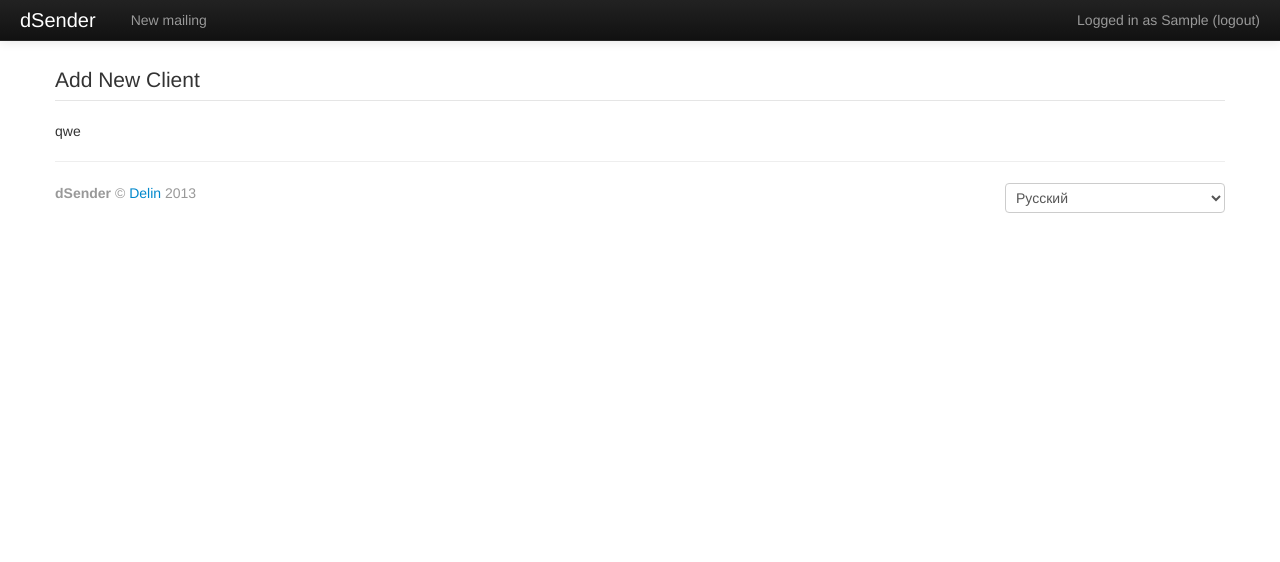
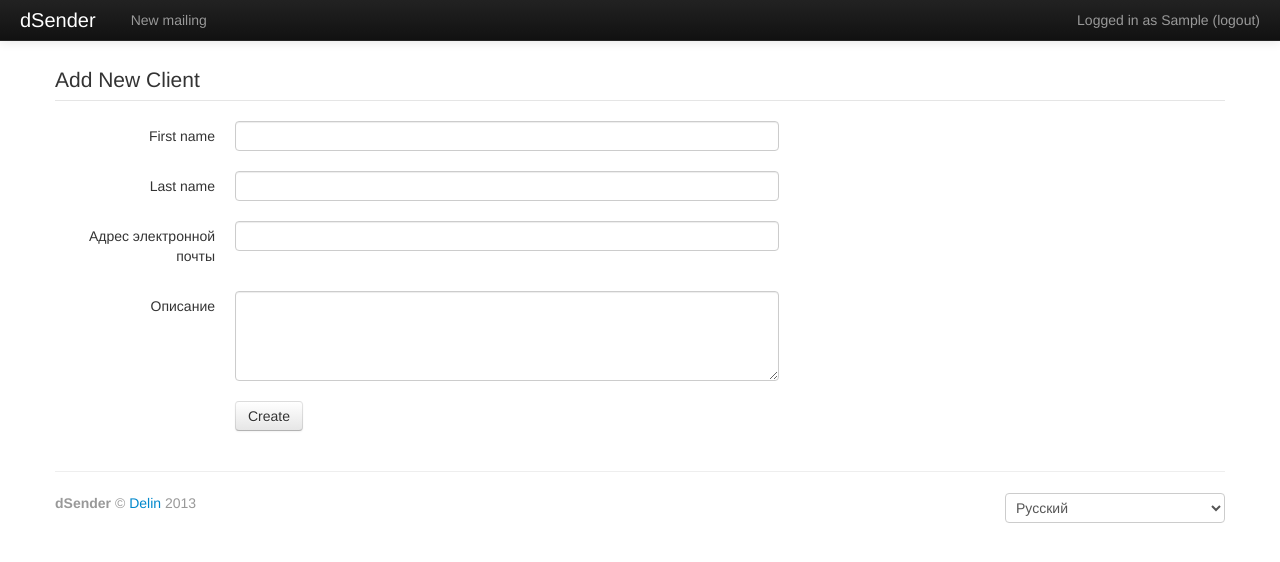
Before and after one commit to delin/dsender, a Django app: page /client/add/ in a window 1280 px wide. Shown: the top 562 px of the page. Run offline with Django 3.2, Linux system fonts and the light colour scheme; the visitor is signed in with stand-in values (Sample User, id 1); parts of the project's set-up code (start-up, migrations or seed data) failed here and were passed over; some libraries are stand-ins or nearby versions.

Commit message:
Начало работы над возможностью отписки от рассылок refs #83. Добавление клиентов. Просмотр клиентов.

```diff
--- /dev/null
+++ b/main/forms.py
@@ -0,0 +1,16 @@
+from django.forms import ModelForm, TextInput, Textarea
+from main.models import Client
+
+__author__ = 'delin'
+
+
+class ClientForm(ModelForm):
+    class Meta:
+        model = Client
+        fields = ('first_name', 'last_name', 'email', 'description')
+        widgets = {
+            'email': TextInput(attrs={'class': 'input-xxlarge'}),
+            'first_name': TextInput(attrs={'class': 'input-xxlarge'}),
+            'last_name': TextInput(attrs={'class': 'input-xxlarge'}),
+            'description': Textarea(attrs={'cols': 80, 'rows': 4, 'class': 'input-xxlarge'}),
+        }
--- a/main/models.py
+++ b/main/models.py
@@ -12,7 +12,7 @@ class MailAccount(models.Model):
     description = models.TextField(verbose_name=_("Description"), max_length=1024, blank=True, null=True)
     date_creating = models.DateTimeField(verbose_name=_("Date of creating"), auto_now_add=True)
     counter = models.BigIntegerField(verbose_name=_("Counter"), default=0)
-    previous_version = models.ForeignKey('Message', verbose_name=_("Previous version"), null=True, blank=True,
+    previous_version = models.ForeignKey('MailAccount', verbose_name=_("Previous version"), null=True, blank=True,
                                          related_name='previous_version_account')
     is_removed = models.BooleanField(verbose_name=_("Removed"), default=False)
     # TODO add limits
@@ -33,8 +33,10 @@ class Client(models.Model):
     first_name = models.CharField(verbose_name=_("First name"), max_length=512)
     last_name = models.CharField(verbose_name=_("Last name"), max_length=512)
     description = models.TextField(verbose_name=_("Description"), max_length=1024, blank=True, null=True)
+    unsubscribe_code = models.CharField(verbose_name=_("Unsubscribe code"), max_length=32)
+    is_unsubscribed = models.BooleanField(verbose_name=_("Removed"), default=False)
     date_creating = models.DateTimeField(verbose_name=_("Date of creating"), auto_now_add=True)
-    previous_version = models.ForeignKey('Message', verbose_name=_("Previous version"), null=True, blank=True,
+    previous_version = models.ForeignKey('Client', verbose_name=_("Previous version"), null=True, blank=True,
                                          related_name='previous_version_client')
     is_removed = models.BooleanField(verbose_name=_("Removed"), default=False)
 
@@ -52,7 +54,7 @@ class Project(models.Model):
     from_name = models.CharField(verbose_name=_("From name"), max_length=1024)
     from_account = models.ForeignKey(MailAccount, verbose_name=_("From account"))
     date_creating = models.DateTimeField(verbose_name=_("Date of creating"), auto_now_add=True)
-    previous_version = models.ForeignKey('Message', verbose_name=_("Previous version"), null=True, blank=True,
+    previous_version = models.ForeignKey('Project', verbose_name=_("Previous version"), null=True, blank=True,
                                          related_name='previous_version_project')
     is_removed = models.BooleanField(verbose_name=_("Removed"), default=False)
 
@@ -76,7 +78,7 @@ class Group(models.Model):
     clients = models.ManyToManyField(Client, verbose_name=_("Clients list"))
     mailing_type = models.PositiveSmallIntegerField(verbose_name=_("Mailing type"), choices=MAILING_TYPE, default=1)
     date_creating = models.DateTimeField(verbose_name=_("Date of creating"), auto_now_add=True)
-    previous_version = models.ForeignKey('Message', verbose_name=_("Previous version"), null=True, blank=True,
+    previous_version = models.ForeignKey('Group', verbose_name=_("Previous version"), null=True, blank=True,
                                          related_name='previous_version_group')
     is_removed = models.BooleanField(verbose_name=_("Removed"), default=False)
 
--- a/main/views.py
+++ b/main/views.py
@@ -1,3 +1,4 @@
+from hashlib import md5
 from django.conf import settings as global_settings
 from django.contrib import messages
 from django.contrib.auth.decorators import login_required
@@ -8,7 +9,9 @@ from django.views.decorators.csrf import csrf_protect
 from django.views.decorators.http import require_http_methods
 from django.utils.translation import ugettext as _
 from smtplib import SMTPException
+from random import randint
 from dsender.functions import prepare_data
+from main.forms import ClientForm
 from main.models import Message, Project, Group, MailAccount, Log, Client
 
 
@@ -229,9 +232,27 @@ def page_logs(request):
 def page_client_add(request):
     data = prepare_data(request)
 
+    client_form = ClientForm(request.POST or None)
+    if request.method == "POST":
+        if client_form.is_valid():
+            new_client = client_form.save(commit=False)
+            new_client .unsubscribe_code = md5(
+                str(request.POST['email'] + str(randint(100000, 1000000))).encode()).hexdigest()
+            new_client.save()
+
+            messages.success(request, _("Created"))
+            return redirect('client_add')
+        else:
+            messages.error(request, client_form.errors)
+
+    content = {
+        'client_form': client_form,
+    }
+
     return render(request, "pages/page_client_add.html", {
         'title': _("Add new client"),
         'data': data,
+        'content': content,
     })
 
 
--- a/templates/pages/page_client_add.html
+++ b/templates/pages/page_client_add.html
@@ -1,5 +1,19 @@
 {% extends "base.html" %}
 {% load i18n %}
 {% block content %}
-    qwe
+    <form action="{% url 'client_add' %}" method="post" class="form-horizontal">{% csrf_token %}
+        {% for field in content.client_form %}
+        <div class="control-group">
+            <label class="control-label" for="id_{{ field.html_name }}">{{ field.label }}</label>
+            <div class="controls">
+                {{ field }}
+            </div>
+        </div>
+        {% endfor %}
+        <div class="control-group">
+            <div class="controls">
+                <button type="submit" class="btn">{% blocktrans %}Create{% endblocktrans %}</button>
+            </div>
+        </div>
+    </form>
 {% endblock %}
```
Also changed, not shown: templates/pages/page_client_view.html (+5 -5 lines).
